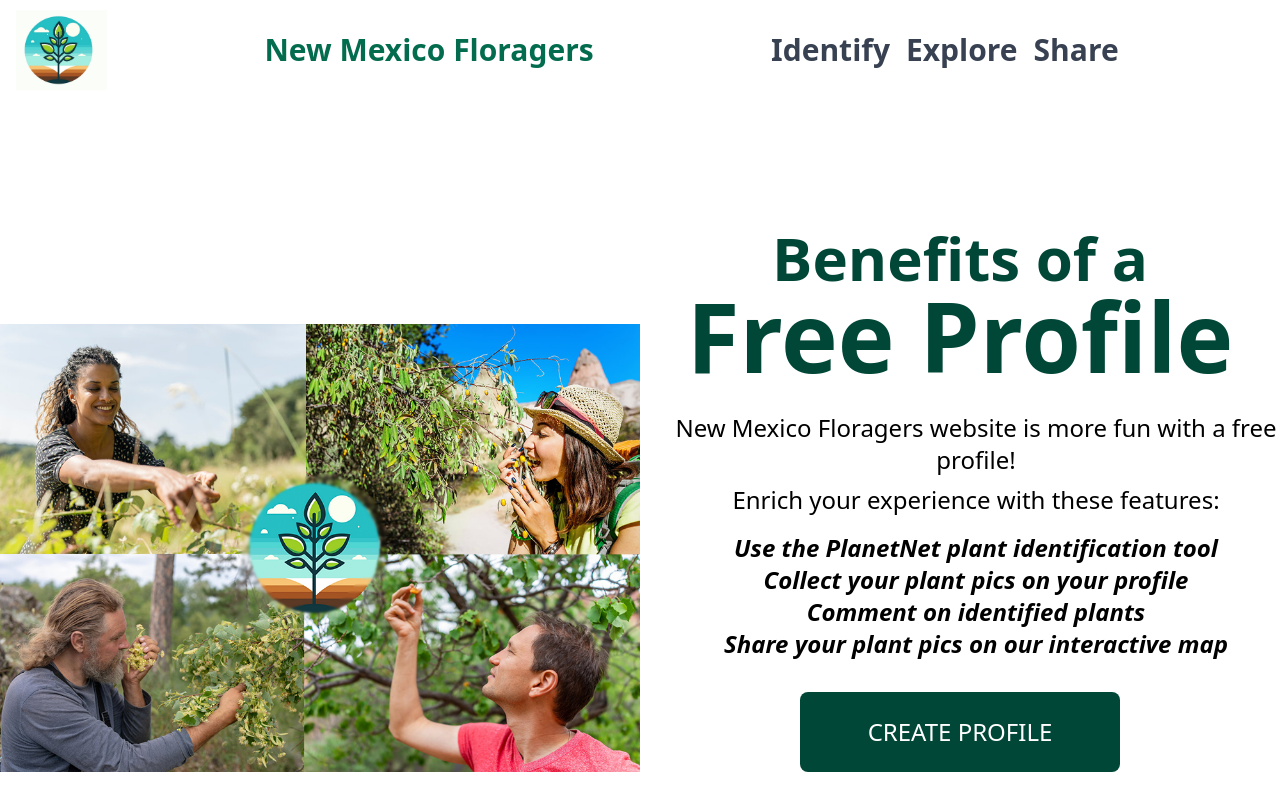
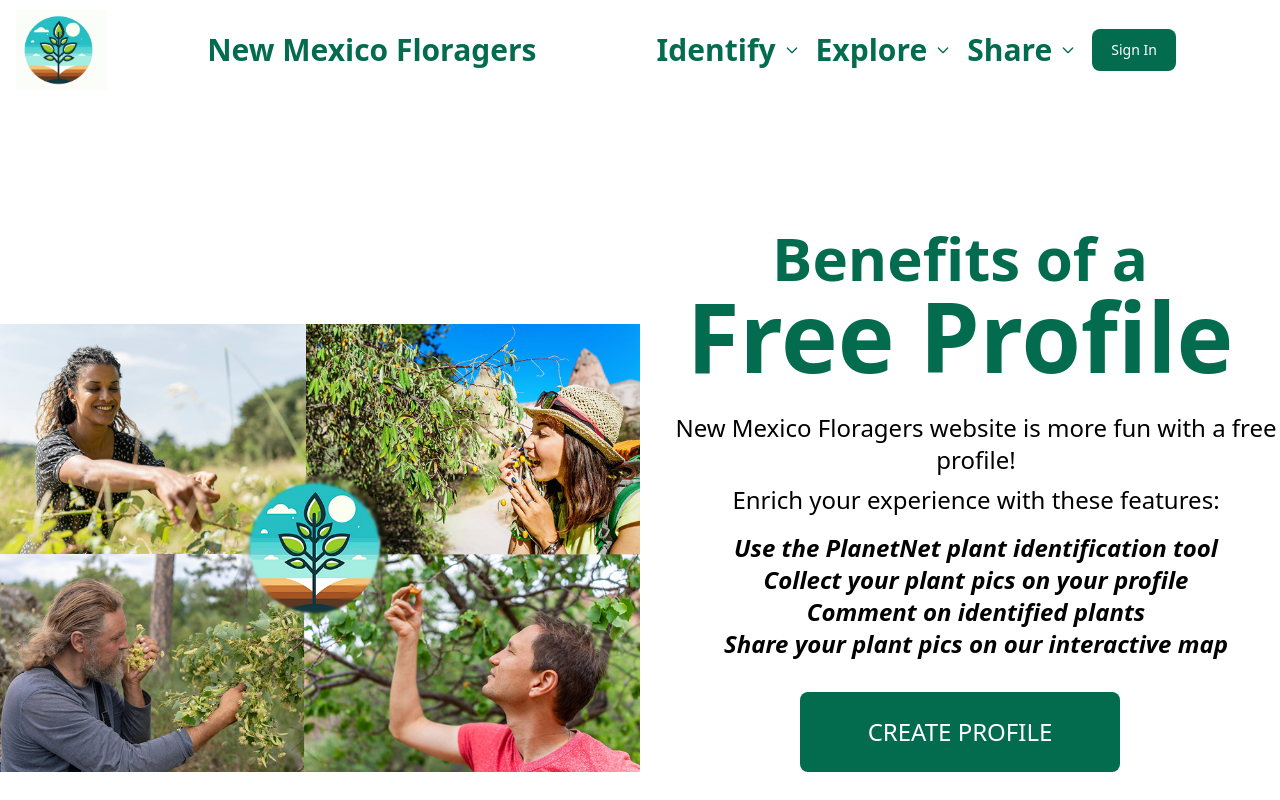
Before and after one commit to DestryU/florager-captstone, a Next.js app in the folder frontend/: page /sign-up in a window 1280 px wide. Shown: the top 800 px of the page. Built offline with nearby package versions, Linux system fonts and the light colour scheme.

Commit message:
created sign in modal. Updated navigation component. Added sign in to navigation bar. Streamlined colors accross pages.

```diff
--- a/frontend/src/app/components/Footer.tsx
+++ b/frontend/src/app/components/Footer.tsx
@@ -4,7 +4,7 @@ export function Footer () {
 
     return (
         <>
-        <footer className={"bg-green-900 text-center mt-48 mx-auto h-32 w-full"}>
+        <footer className={"bg-green-700 text-center mt-48 mx-auto h-32 w-full"}>
         <h4 className={"text-white pt-14"}>New Mexico Floragers ©2024 | A project of CNM Ingenuity DDC Full-stack
                         Web Developers Cohort 46 | Powered by PlantNet </h4>
 
--- a/frontend/src/app/components/Navigation.tsx
+++ b/frontend/src/app/components/Navigation.tsx
@@ -1,10 +1,9 @@
 // Navigation Menu
 'use client'
 import { Dropdown, Navbar } from "flowbite-react";
+import {SignIn} from "@/app/components/SignIn";
 export function Navigation ()
 {
-    console.log(Navigation)
-
         return (
                 <>
                    <Navbar fluid rounded>
@@ -16,21 +15,22 @@ export function Navigation ()
                             <Navbar.Collapse>
                                 <Navbar.Link href="#" active></Navbar.Link>
                                 <div className={"flex flex-wrap gap-4 text-3xl text-green-700 hover:text-green-400 font-black bg-transparent"}>
-                                    <Navbar.Link href="#identify">Identify
-                                    </Navbar.Link>
-                                         <Dropdown inline label={ <Navbar.Link href="#explore">Explore</Navbar.Link> } arrowIcon={false}>
-                                             <Dropdown inline label={ <Navbar.Link href="#explore-plants">Explore Plants</Navbar.Link> } arrowIcon={false}>
-                                             </Dropdown>
-                                             <Dropdown inline label={ <Navbar.Link href="#explore-map">Explore Map</Navbar.Link> } arrowIcon={false}>
-                                             </Dropdown>
-                                         </Dropdown>
-                                         <Dropdown inline label= { <Navbar.Link href="#share">Share</Navbar.Link> } arrowIcon={false}>
-                                              <Dropdown inline label= { <Navbar.Link href="#sign-up">Sign-up</Navbar.Link> } arrowIcon={false}>
-                                              </Dropdown>
-                                              <Dropdown inline label={ <Navbar.Link href="#sign-in">Sign-in</Navbar.Link> } arrowIcon={false}>
-                                              </Dropdown>
-                                         </Dropdown>
+                                    <Dropdown label="Identify" inline>
+                                        <Dropdown.Item>Identify Plants</Dropdown.Item>
+                                    </Dropdown>
+
+                                    <Dropdown label="Explore" inline>
+                                        <Dropdown.Item>Explore Plants</Dropdown.Item>
+                                        <Dropdown.Item>Explore Map</Dropdown.Item>
+                                    </Dropdown>
+
+                                    <Dropdown label="Share" inline>
+                                        <Dropdown.Item>Sign-up</Dropdown.Item>
+                                    </Dropdown>
+                                    <SignIn/>
+
                                 </div>
+
                             </Navbar.Collapse>
                   </Navbar>
                 </>
--- /dev/null
+++ b/frontend/src/app/components/SignIn.tsx
@@ -0,0 +1,64 @@
+"use client";
+
+import { Button, Checkbox, Label, Modal, TextInput } from "flowbite-react";
+import { useState } from "react";
+
+export function SignIn() {
+    const [openModal, setOpenModal] = useState(false);
+    const [email, setEmail] = useState('');
+
+    function onCloseModal() {
+        setOpenModal(false);
+        setEmail('');
+    }
+
+    return (
+        <>
+            <Button className="bg-green-700" onClick={() => setOpenModal(true)} >Sign In</Button>
+            <Modal show={openModal} size="md" onClose={onCloseModal} popup>
+                <Modal.Header />
+                <Modal.Body>
+                    <div className="space-y-6 bg-white">
+                        <h3 className="text-xl font-medium text-green-700 dark:text-white">Sign in to New Mexico Floragers</h3>
+                        <div>
+                            <div className="mb-2 block">
+                                <Label htmlFor="email" value="Email" />
+                            </div>
+                            <TextInput className="text-green-700"
+                                id="email"
+                                placeholder="Example: jane@iloveflowers.org"
+                                value={email}
+                                onChange={(event) => setEmail(event.target.value)}
+                                required
+                            />
+                        </div>
+                        <div>
+                            <div className="mb-2 block">
+                                <Label htmlFor="username" value="Username" />
+                            </div>
+                            <TextInput id="username" type="username"  placeholder="Example: FlowerLoverJane" required />
+                        </div>
+                        <div className="flex justify-between">
+                            <div className="flex items-center gap-2">
+                                <Checkbox id="remember" />
+                                <Label htmlFor="remember">Remember me</Label>
+                            </div>
+                            <a href="#" className="text-sm text-green-700 hover:underline dark:text-green-500">
+                                Forgot Username?
+                            </a>
+                        </div>
+                        <div className="w-full">
+                            <Button className={"button bg-green-700"}>Sign In</Button>
+                        </div>
+                        <div className="flex justify-between text-sm font-medium text-gray-500 dark:text-gray-300">
+                            Not registered?&nbsp;
+                            <a href="#" className="text-green-700 hover:underline dark:text-green-500">
+                                Create Your Free Profile
+                            </a>
+                        </div>
+                    </div>
+                </Modal.Body>
+            </Modal>
+        </>
+    );
+}
--- a/frontend/src/app/create-profile/page.tsx
+++ b/frontend/src/app/create-profile/page.tsx
@@ -4,8 +4,8 @@ export default function () {
 
     return (
         <>
-            <div className={"container mt-36 mx-auto"}>
-               <h1 className={"text-green-900 med:text-left md:text-8xl text-5xl font-black text-center md:mt-auto"}>
+            <div className={"container mt-36 mx-auto"} id={"#sign-up"}>
+               <h1 className={"text-green-700 med:text-left md:text-8xl text-5xl font-black text-center md:mt-auto"}>
                    Create Profile</h1>
                     <form className="max-w-sm mx-auto pt-28">
                         <div className="mb-5">
@@ -25,7 +25,7 @@ export default function () {
                                className="bg-green-50 border border-green-500 text-green-900 dark:text-green-400 placeholder-green-700 dark:placeholder-green-500 text-sm rounded-lg focus:ring-green-500 focus:border-green-500 block w-full p-2.5 dark:bg-gray-700 dark:border-green-500"
                                placeholder="Example: jane@iloveflowers.org"/>
 
-                        <p id="helper-text-explanation" className="mt-2 text-sm text-green-900 dark:text-green-400 font-bold">We’ll never share your
+                        <p id="helper-text-explanation" className="mt-2 text-sm text-green-700 dark:text-green-400 font-bold">We’ll never share your
                             details.</p>
                     </form>
             </div>
--- a/frontend/src/app/sign-up/page.tsx
+++ b/frontend/src/app/sign-up/page.tsx
@@ -9,10 +9,10 @@ export default function () {
                      alt={"four people foraging"}/>
                 <div className={"flex flex-col"}>
 
-                    <h3 className={"text-green-900 md:text-6xl text-3xl font-black text-center mt-auto pt-32"}>Benefits
+                    <h3 className={"text-green-700 md:text-6xl text-3xl font-black text-center mt-auto pt-32"}>Benefits
                         of
                         a</h3>
-                    <h1 className={"text-green-900 med:text-left md:text-8xl text-5xl font-black text-center md:mt-auto"}>Free
+                    <h1 className={"text-green-700 med:text-left md:text-8xl text-5xl font-black text-center md:mt-auto"}>Free
                         Profile</h1>
                     <p className={"sm:text-center text-2xl pt-7 pl-8 md:mt-auto"}>
                         New Mexico Floragers website is more fun with a free profile!</p>
@@ -24,10 +24,9 @@ export default function () {
                         <li><em>Comment on identified plants</em></li>
                         <li><em>Share your plant pics on our interactive map</em></li>
                     </ul>
-                    <button type="button" className=" self-center h-20 w-80 mt-2 md:mt-auto px-8 py-6 text-2xl font-medium text-white bg-green-900
+                    <button type="button" className=" self-center h-20 w-80 mt-2 md:mt-auto px-8 py-6 text-2xl font-medium text-white bg-green-700
                     hover:bg-teal-700 focus:ring-4 focus:outline-none focus:ring-green-400 rounded-lg text-center
-                    dark:bg-green-600 dark:hover:bg-green-700 dark:focus:ring-green-800">CREATE PROFILE
-                    </button>
+                    dark:bg-green-600 dark:hover:bg-green-700 dark:focus:ring-green-800">CREATE PROFILE</button>
                 </div>
             </div>
         </>
```
